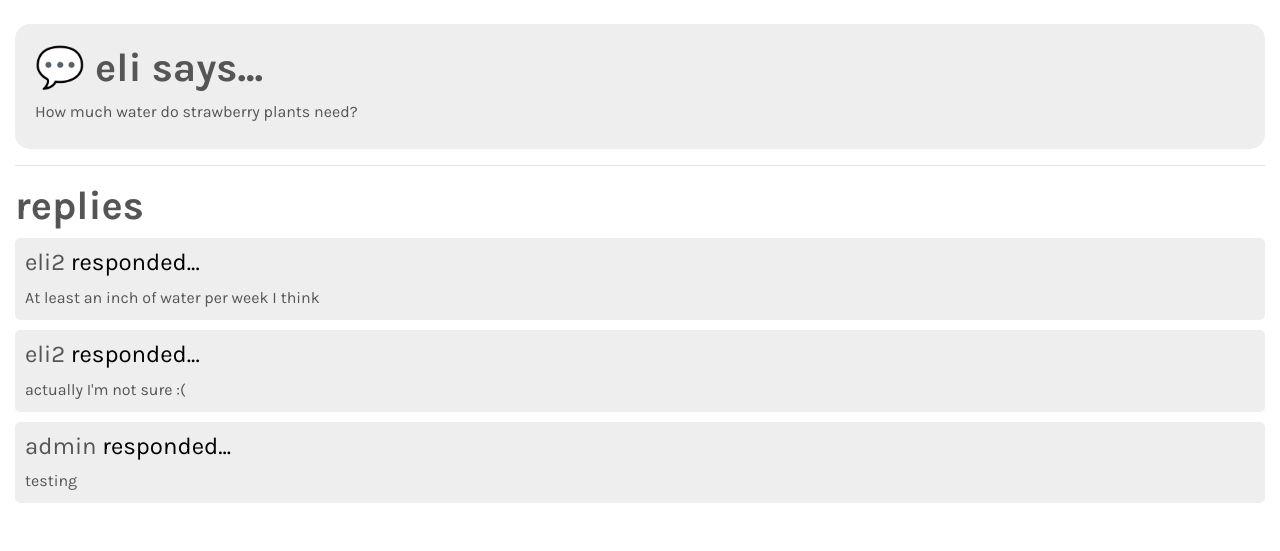
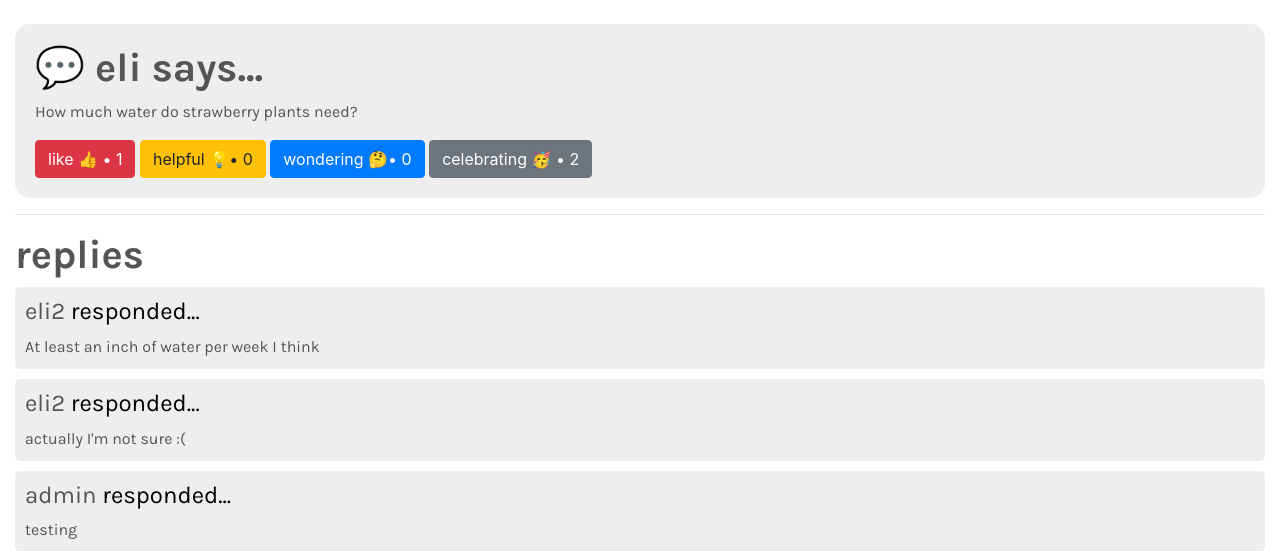
Before and after one commit to elibrowne/django-project, a Django app: page /post/1/ in a window 1280 px wide. Shown: the part 80-631 px from the top of the page. Run offline with Django 3.2, Linux system fonts and the light colour scheme; data comes from the database, SQL or seed files in the repository; both versions use the stored data as it was after the commit; some libraries are stand-ins or nearby versions.

Commit message:
Added buttons for like, helpful, questioning, woohoo, but haven't programmed functionality

```diff
--- a/final/plants/templates/post.html
+++ b/final/plants/templates/post.html
@@ -44,9 +44,10 @@
 		<br />
 
 		<div class="container-fluid">
-			<div class="postfocus">
+			<div class="postfocus" style="padding-bottom: 20px;"> <!-- postfocus with buttons needs 20px bottom padding -->
 				<h1> &#128172; <a href="/user/{{ post.author }}"> {{ post.author }}</a> says... </h1>
 				<p> {{ post.post_content }} </p>
+				<button id="like" class="btn btn-danger" type="submit"> like &#128077; • 1</button> <button id="helpful" class="btn btn-warning" type="submit"> helpful &#128161;• 0</button> <button id="wonder" class="btn btn-primary" type="submit"> wondering &#129300;• 0</button> <button id="celebrate" class="btn btn-secondary" type="submit"> celebrating 🥳 • 2</button>
 			</div>
 			<hr />
 			<h1> replies </h1>
```
Also changed, not shown: final/db.sqlite3, final/plants/static/plants/style.css (line endings or trailing spaces).
